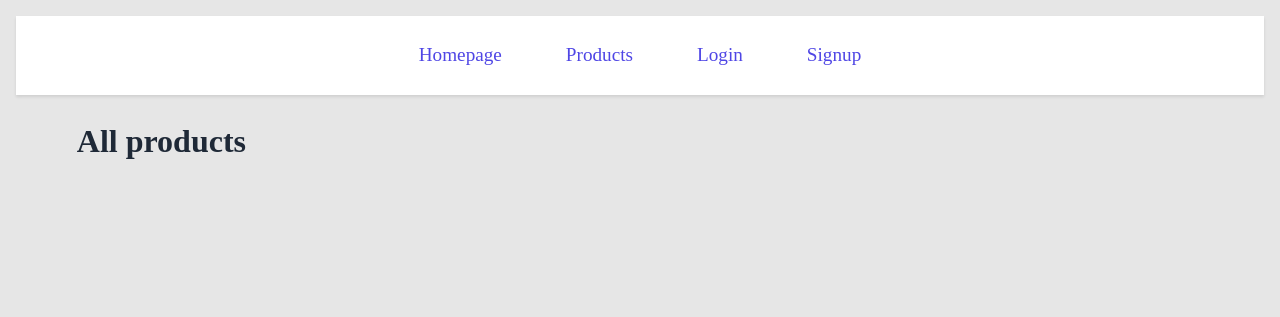
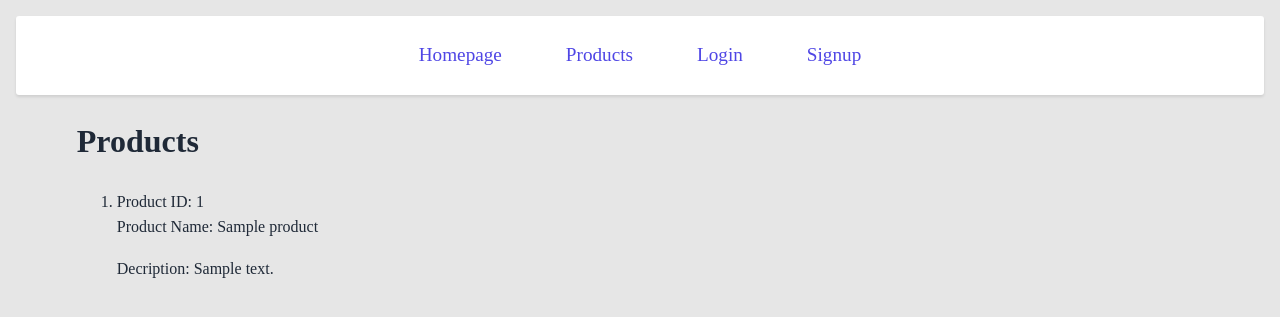
Before and after one commit to 0Ibrahim1/CapStoneProject, a Django app: page /product/ in a window 1280 px wide. Shown: the top 317 px of the page. Run offline with Django 5.2, Linux system fonts and the light colour scheme; tables that the repository leaves empty hold one stand-in row (values such as "Sample post").

Commit message:
updating and fixing htmls

```diff
--- a/CapStoneProject/ComputerStore/forms.py
+++ b/CapStoneProject/ComputerStore/forms.py
@@ -33,6 +33,6 @@ class SupportForm(forms.ModelForm):
         fields = ['title','description']
         error_messages = {
             "title": {
-                # "Recommended title": "Small and To-Point."
+                "Recommended title": "Small and To-Point."
             }
         }
--- a/CapStoneProject/ComputerStore/models.py
+++ b/CapStoneProject/ComputerStore/models.py
@@ -15,6 +15,7 @@ class Users (AbstractUser):
 
 #------------------------------Product model
 class Product (models.Model):
+  user= models.ForeignKey(Users, on_delete=models.CASCADE, related_name="product_users")
   product_name= models.CharField(max_length=255, null=False, unique=True)
   description= models.TextField ()
   status = models.CharField(null=False, default= "in Stock")
@@ -24,6 +25,7 @@ class Product (models.Model):
 
 #------------------------------Support model
 class Support (models.Model):
+  user = models.ForeignKey(Users, on_delete=models.CASCADE, related_name="support_users")
   title=models.CharField(max_length=150,null=False)
   description= models.TextField()
   created_at= models.DateTimeField(auto_now_add=True)
--- a/CapStoneProject/ComputerStore/static/css/style.css
+++ b/CapStoneProject/ComputerStore/static/css/style.css
@@ -8,6 +8,7 @@ body {
 
 
 .navbar {
+    border-radius: 3px;
     margin: 1rem;
     display: flex;
     justify-content:center;
@@ -83,7 +84,10 @@ body {
     border: 1px solid #f87171;
 }
 
-
 #page-border {
     display: none;
 }
+
+.center{
+    text-align: center;
+}
--- a/CapStoneProject/ComputerStore/templates/base.html
+++ b/CapStoneProject/ComputerStore/templates/base.html
@@ -21,7 +21,7 @@
             <a href="{% url 'product_create'%}">Create Product</a>
             <a href="{% url 'support_list'%}">SupportTicket</a>
             <a href="{% url 'support_create'%}">Create SupportTicket</a>
-            <span>Welcome {{user.user_name}}</span>
+            <span>Welcome {{user.username}}</span>
 
             <form method='post' action="{% url 'logout'%}" id='logout-form'>
                 {% csrf_token %}
@@ -33,7 +33,6 @@
         {% endif %}
     </div>
 
-    {% comment %} Content centering {% endcomment %}
     <div class="content">
         {% if messages %}
             <ul class="messages">
--- a/CapStoneProject/ComputerStore/templates/homepage.html
+++ b/CapStoneProject/ComputerStore/templates/homepage.html
@@ -8,7 +8,7 @@
 
 
     {% block content %}
-        <h1>Welcome to our Computer Store</h1>
+        <h1 class="center">Welcome to our Computer Store</h1>
 
         <ol>
 
--- a/CapStoneProject/ComputerStore/templates/product/all-product.html
+++ b/CapStoneProject/ComputerStore/templates/product/all-product.html
@@ -7,13 +7,15 @@
 
 
     {% block content %}
-     <h1>All products</h1>
+     <h1>Products</h1>
 
+    {% for product in all_product %}
         <ol>
-            {% for product in all_products %}
-                <li><a href="/product/{{product.product_id}}/"> {{product.first_name}}</a></li>
-            {% endfor %}
-
+            <li>
+                <p>Product ID: {{product.id}} <br> Product Name: {{product.product_name}}</p>
+                <p>Decription: {{product.description}}</p>
+            </li>
         </ol>
+    {% endfor %}
 
     {% endblock content %}
--- a/CapStoneProject/ComputerStore/templates/product/product-details.html
+++ b/CapStoneProject/ComputerStore/templates/product/product-details.html
@@ -10,7 +10,7 @@
         <p>{{product.first_name}}</p>
 
         {% if product.is_best_seller %}
-            <p>product is also a best Seller!</p>
+            <p>exampleProduct is also a best Seller!</p>
         {% else %}
             <p></p>
         {% endif %}
--- a/CapStoneProject/ComputerStore/templates/product/product-form.html
+++ b/CapStoneProject/ComputerStore/templates/product/product-form.html
@@ -1,4 +1,5 @@
 {% extends "base.html" %}
+{% load static %}
 {%block head%}
 <link rel="stylesheet" href="{%static 'css/style.css'%}">
 <title>ProductForm</title>
@@ -11,7 +12,9 @@
 
         {% for field in form %}
             {{field.label_tag}}
+            <br>
             {{field}}
+            <br>
             {% for error in field.errors %}
                 <div class='field-error'>{{error}}</div>
             {% endfor %}
--- a/CapStoneProject/ComputerStore/urls.py
+++ b/CapStoneProject/ComputerStore/urls.py
@@ -5,15 +5,14 @@ urlpatterns = [
 
     #------------------------------Product
     path('product/',views.ProductListView.as_view(), name='product_list'),
-    path('product/create/', views.ProductCreateView.as_view(), name='prodcut_create'),
-    path('product/<int:id>/edit', views.ProductUpdateView.as_view(),  name='product_edit'),
+    path('product/create/', views.ProductCreateView.as_view(), name='product_create'),
+    path('product/<int:id>/update', views.ProductUpdateView.as_view(), name='product_update'),
     path('product/<int:id>/delete/',views.ProductDeleteView.as_view(), name='product_delete'),
 
     #------------------------------Support
     path('support/',views.SupportListView.as_view(), name='support_list'),
     path('support/create/', views.SupportCreateView.as_view(), name='support_create'),
-    path('support/<int:id>/edit', views.SupportUpdateView.as_view(),  name='support_edit'),
-    path('support/create/',views.SupportCreateView.as_view(), name='support_create'),
+    path('support/<int:id>/update', views.SupportUpdateView.as_view(), name='support_update'),
     path('support/<int:id>/delete/',views.SupportDeleteView.as_view(), name='support_delete'),
 
     #------------------------------Homepage
--- a/CapStoneProject/ComputerStore/views.py
+++ b/CapStoneProject/ComputerStore/views.py
@@ -51,31 +51,31 @@ class ProductListView(ListView):
 class ProductDetailView(DetailView):
     model = Product
     template_name = 'product/product-details.html'
-    context_object_name = 'product'
+    context_object_name = 'product_details'
     pk_url_kwarg = 'id'
 
 class ProductCreateView(LoginRequiredMixin, ManagerOrStaffAccessMixin, CreateView):
     model=Product
     form_class = ProductForm
     template_name = 'product/product-form.html'
-    success_url= reverse_lazy('product_list')
+    success_url= reverse_lazy('product_create')
 
 class ProductUpdateView(LoginRequiredMixin, ManagerOrStaffAccessMixin, UpdateView):
     model= Product
     form_class = ProductForm
-    template_name = 'product/product-form.html'
+    template_name = 'product/product-details.html'
     pk_url_kwarg = 'id'
-    success_url = reverse_lazy('product_list')
+    success_url = reverse_lazy('product_update')
 
 class ProductDeleteView(LoginRequiredMixin, ManagerOrStaffAccessMixin, DeleteView):
     model = Product
-    success_url = reverse_lazy('product_list')
+    success_url = reverse_lazy('product_delete')
 
 #------------------------------CRUD for Support
 class SupportListView(LoginRequiredMixin, ManagerOrStaffAccessMixin, ListView):
     model= Support
-    template_name='support/suport-list.html'
-    context_object_name = 'support'
+    template_name='support/support-list.html'
+    context_object_name = 'all_support'
 
 def support_list(request):
     support = Support.objects.all()
@@ -85,13 +85,13 @@ class SupportCreateView(LoginRequiredMixin, ManagerOrStaffOrPremiumAccessMixin,
     model = Support
     template_name = 'Support/support-form.html'
     form_class = SupportForm
-    success_url=reverse_lazy('book_list')
+    success_url=reverse_lazy('support_create')
 
 class SupportUpdateView(LoginRequiredMixin, ManagerOrStaffAccessMixin, UpdateView):
     model = Support
     template_name = 'support/support-form.html'
     form_class = SupportForm
-    success_url = reverse_lazy('support_list')
+    success_url = reverse_lazy('support_update')
 
 class SupportDeleteView(LoginRequiredMixin, ManagerRequiredMixin, DeleteView):
     model = Support
```
Also changed, not shown: CapStoneProject/ComputerStore/templates/support/support-form.html (+11 -3 lines), CapStoneProject/ComputerStore/templates/support/support-list.html (+10 -7 lines), CapStoneProject/ComputerStore/migrations/0004_product_user_support_user.py (added), ERD/Screenshot 2025-10-14 101128.png (added).
